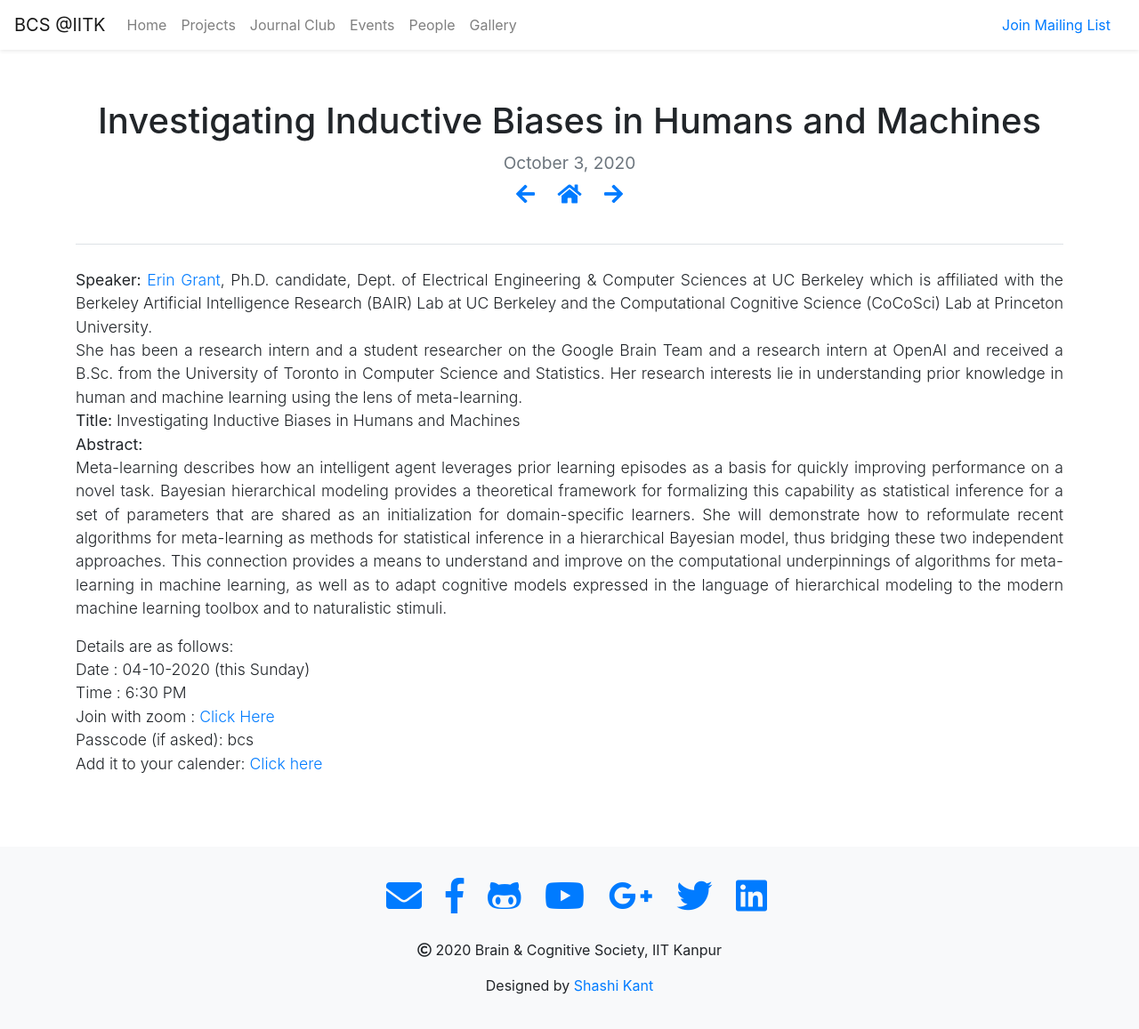
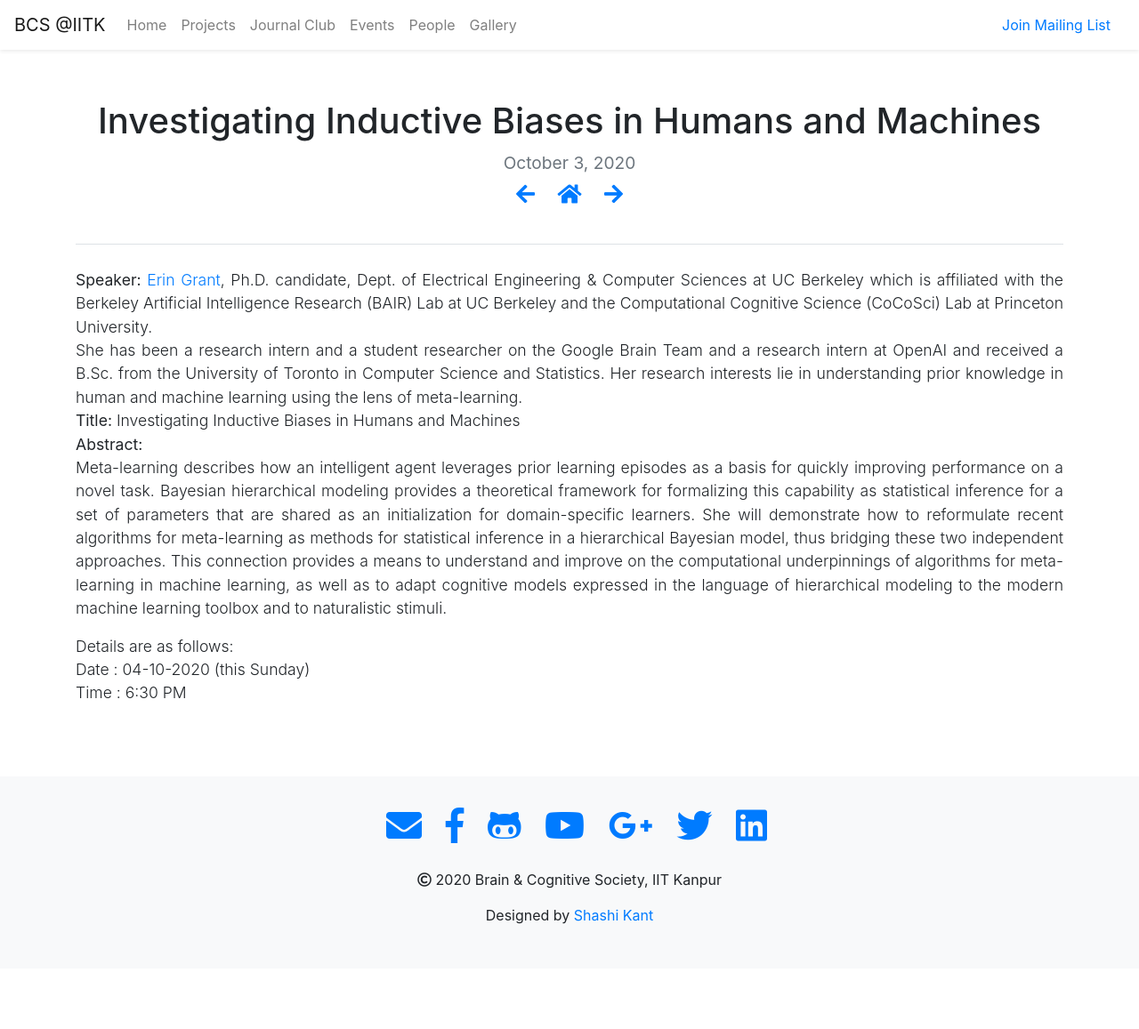
Before and after one commit to bcs-iitk/bcs-iitk.github.io, a Jekyll site: the page built from journal-club/_posts/2020-10-03-Investigating_Inductive_Biases_in_Humans_and_Machines.md, in a window 1280 px wide and 1168 px high. Shown: the top 1157 px of the window at 89% size. Built offline with Jekyll 4.4.1, drawn with Linux system fonts in a browser that asks for light colours; nearby versions of some CDN libraries.

Commit message:
Update 2020-10-03-Investigating_Inductive_Biases_in_Humans_and_Machines.md
removed links to meeting

```diff
--- a/journal-club/_posts/2020-10-03-Investigating_Inductive_Biases_in_Humans_and_Machines.md
+++ b/journal-club/_posts/2020-10-03-Investigating_Inductive_Biases_in_Humans_and_Machines.md
@@ -17,9 +17,7 @@ She has been a research intern and a student researcher on the Google Brain Team
 Details are as follows:<br>
 Date : 04-10-2020 (this Sunday)<br>
 Time : 6:30 PM <br>
-Join with zoom : <a href="https://zoom.us/j/99123323811?pwd=L1ZSVDFOZEl4WGhxeXVrYnQybkFPZz09"> Click Here </a><br>
-Passcode (if asked): bcs <br>
-Add it to your calender: <a href="https://calendar.google.com/event?action=TEMPLATE&tmeid=MGpxcG5nY2ptN3Q4NDNob2JobDNwaGpqYTAgYmNzLmlpdGtAbQ&tmsrc=bcs.iitk%40gmail.com"> Click here </a>
+
 
 <!--**Slide:** [Link](https://drive.google.com/file/d/1bvzZSB9BrHcEV0idbWQN_oo45o1zfdLg/view?usp=sharing) <br>
 **Video:** [Youtube](https://www.youtube.com/watch?v=55xIFjvQsL8&feature=youtu.be) <br>
```
